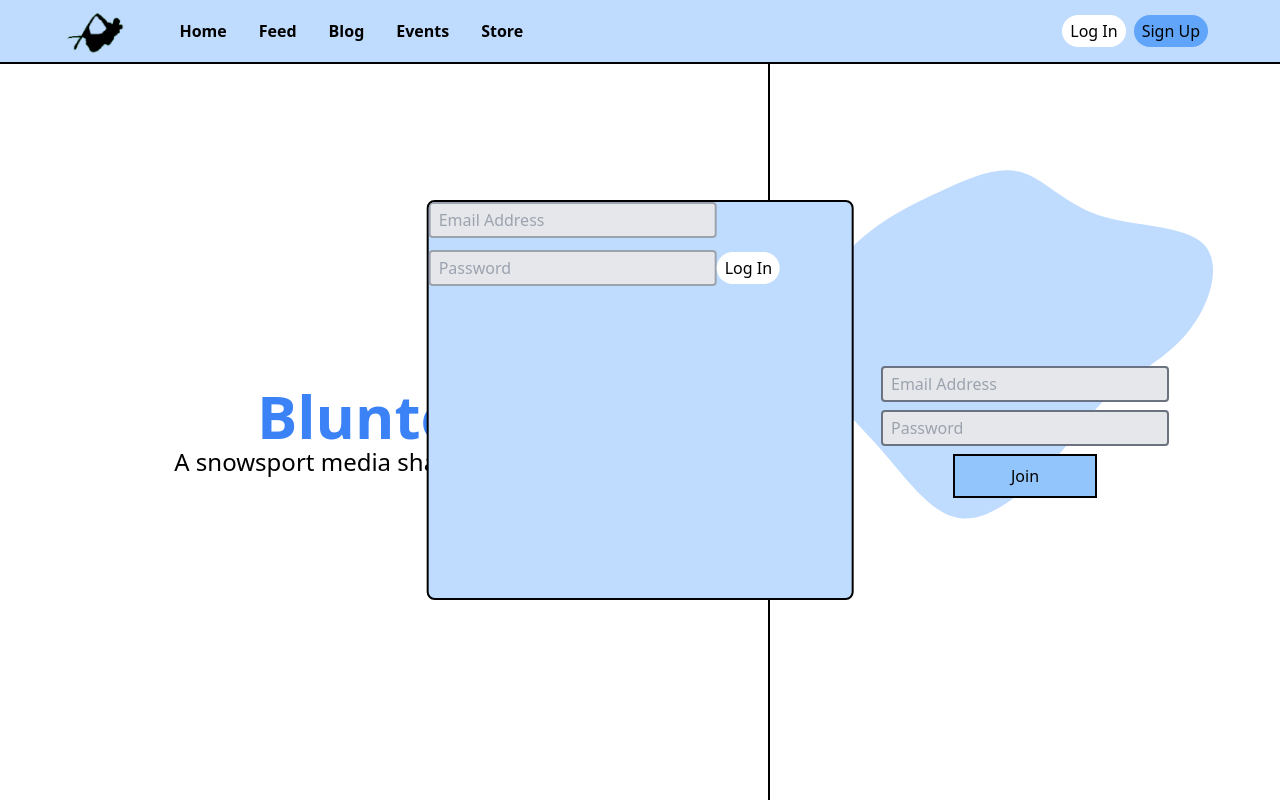
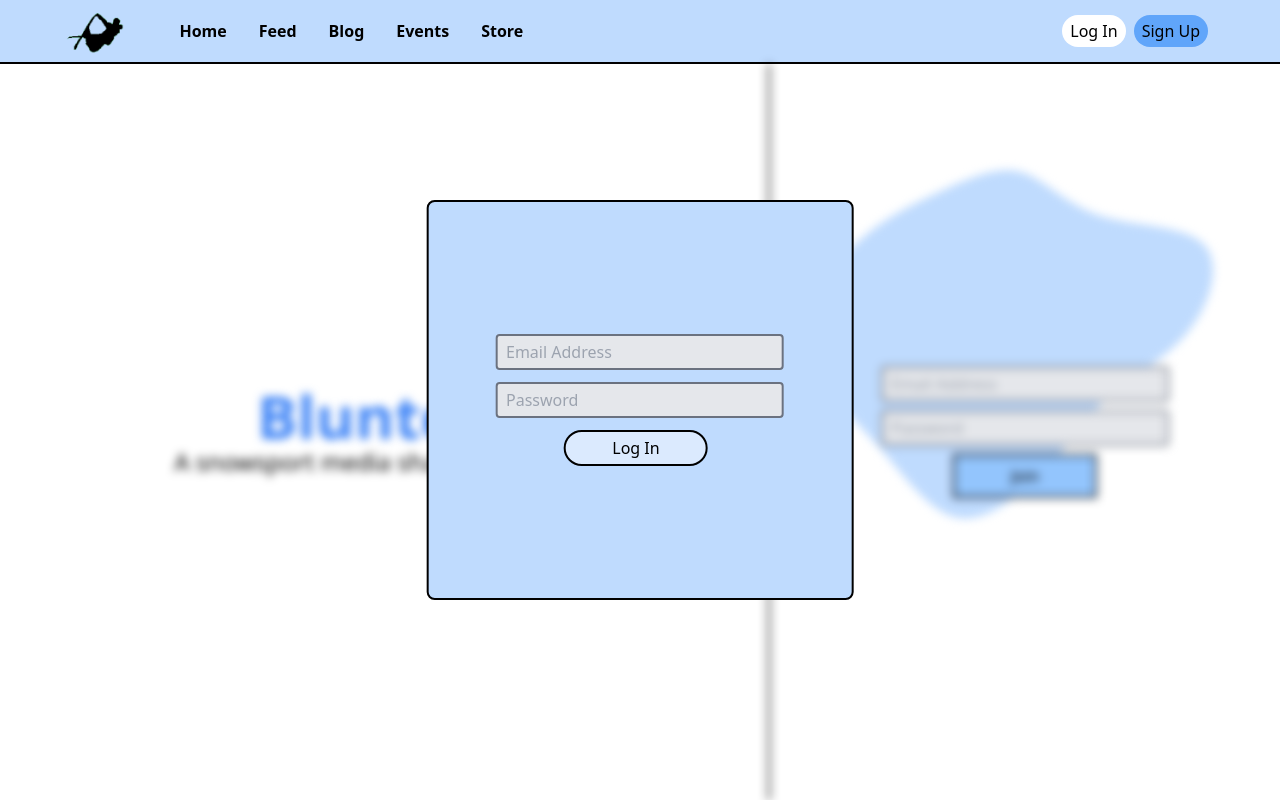
Before and after one commit to conradhunter/blunted-media, a React (Create React App) app: page / in a window 1280 px wide. Both pictures are taken after a click on the button "Log In". Shown: the top 800 px of the page. Built offline with nearby package versions, Linux system fonts and the light colour scheme.

Commit message:
clean up unused props

```diff
--- a/src/App.css
+++ b/src/App.css
@@ -34,3 +34,11 @@
 #modal-form {
   display: none;
 }
+
+#modalForm__inner--wrapper {
+  display: flex;
+  height: 100%;
+  flex-direction: column;
+  justify-content: center;
+  align-items: center;
+}
--- a/src/App.js
+++ b/src/App.js
@@ -1,7 +1,6 @@
 import "./App.css";
 import Nav from "./components/Nav";
 import {
-  BrowserRouter as Router,
   Routes,
   Route,
   useNavigate,
@@ -51,9 +50,8 @@
     setIsAuth(true);
   }
 
-  function handleHomePageChange() {
-    window.location = "/";
-    // change to useNavigate later on
+  const handleHomePageChange = () => {
+    navigate('/');
   }
 
   const blogUploadButton = useRef();
@@ -68,14 +66,22 @@
     }
   }
 
+  // Display Log-In modal if user clicks Log-In button in Navigation Bar
   let navigate = useNavigate();
-
   const handleLogInButtonClick = () => {
     navigate("/");
     setTimeout(() => {
       modalForm.current.style.display = "block";
-    }, 500)
+      isModalOpen();
+    }, 300)
   };
+
+  const homeContent = useRef();
+  function isModalOpen() {
+    if (modalForm.current.style.display == 'block') {
+      homeContent.current.style.filter = 'blur(5px)';
+    }
+  }
 
   return (
     <div className="App">
@@ -94,12 +100,12 @@
           path="/"
           element={
             <Home
-              isAuth={isAuth}
               signIn={signIn}
               handleSignUp={handleSignUp}
               emailRef={emailRef}
               passwordRef={passwordRef}
               modalForm={modalForm}
+              homeContent={homeContent}
             />
           }
         />
--- a/src/paths/Home.js
+++ b/src/paths/Home.js
@@ -1,11 +1,17 @@
 import React from "react";
 
-const Home = ({isAuth, signIn, handleSignUp, emailRef, passwordRef, modalForm}) => {
+const Home = ({
+  signIn,
+  handleSignUp,
+  emailRef,
+  passwordRef,
+  modalForm,
+  homeContent
+}) => {
 
-  if (isAuth === false) {
     return (
       <>
-        <main id="home-main" className="flex">
+        <main ref={homeContent} id="home-main" className="flex">
           <section className="w-3/5 flex flex-col items-center justify-center">
             <h1 className="text-6xl font-bold text-blue-500">Blunted.</h1>
             <h2 className="text-2xl">A snowsport media sharing platform.</h2>
@@ -27,6 +33,7 @@
                 <input
                   placeholder="Password"
                   ref={passwordRef}
+                  autoComplete='password'
                   type="password"
                   className="bg-gray-200 w-72 py-1 px-2 rounded outline-none border-2 border-gray-500"
                 />
@@ -40,32 +47,33 @@
             </form>
           </aside>
         </main>
-        <form id="modal-form" ref={modalForm} className="bg-blue-200 absolute top-1/2 left-1/2 -translate-x-1/2 -translate-y-1/2 w-1/3 h-1/2 border-2 border-black rounded-lg overflow-hidden flex flex-col items-center justify-center">
+        <form
+          id="modal-form"
+          ref={modalForm}
+          className="bg-blue-200 absolute top-1/2 left-1/2 -translate-x-1/2 -translate-y-1/2 w-1/3 h-1/2 border-2 border-black rounded-lg overflow-hidden"
+        >
+          <div id="modalForm__inner--wrapper">
             <input
               type="email"
               placeholder="Email Address"
-            className="bg-gray-200 w-72 py-1 px-2 rounded outline-none border-2 border-gray-400 mb-3"
+              className="bg-gray-200 w-72 py-1 px-2 rounded outline-none border-2 border-gray-500 mb-3"
             />
             <input
               type="password"
               placeholder="Password"
-            className="bg-gray-200 w-72 py-1 px-2 rounded outline-none border-2 border-gray-400 mb-3"
+              autoComplete='password'
+              className="bg-gray-200 w-72 py-1 px-2 rounded outline-none border-2 border-gray-500 mb-3"
             />
             <button
               onClick={signIn}
-            className="bg-white px-2 py-1 rounded-3xl mr-2 border-black font-medium text-md"
+              className="bg-blue-100 px-2 py-1 w-36 rounded-3xl mr-2 border-black border-2 font-medium text-md"
             >
               Log In
             </button>
+          </div>
         </form>
       </>
     );
-  } else {
-    return (
-      // HOME PAGE WITH EXAMPLES OF DIFFERENT MEDIA TYPES ON THE PLATFORM
-      <h1>User is auth</h1>
-    );
-  }
 };
 
 export default Home;
```
Lines whose indentation alone changed are shown as unchanged.
